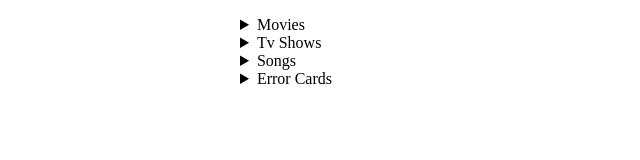
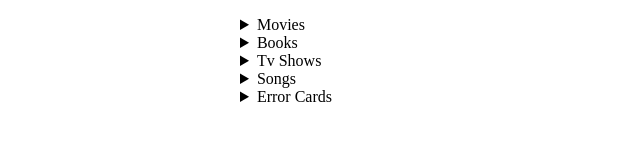
Before and after one commit to MarketingPipeline/Media-Card-Web-Component, a plain HTML site: page demo.html in a window 1280 px wide. Shown: the whole page, without its empty margins (0-640 px from the left). Drawn offline with Linux system fonts and the light colour scheme.

Commit message:
Updated demo.html :inbox_tray:

```diff
--- a/demo.html
+++ b/demo.html
@@ -26,6 +26,14 @@
                        theme="black"></media-card>
         <media-card name="Real Genius"></media-card>
       </div>
+  </details>
+    <details>
+    <summary>Books</summary>
+      <div class="wrapper">
+        <media-card name="The Way I Am"
+                       type="book"></media-card>
+        <media-card name="Animal Farm" type="book"></media-card>
+          <media-card name="You Call The Shots" type="book"></media-card>
   </details>
   <details>
     <summary>Tv Shows</summary>
```
